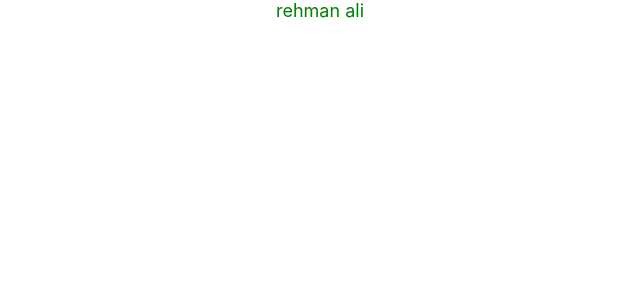
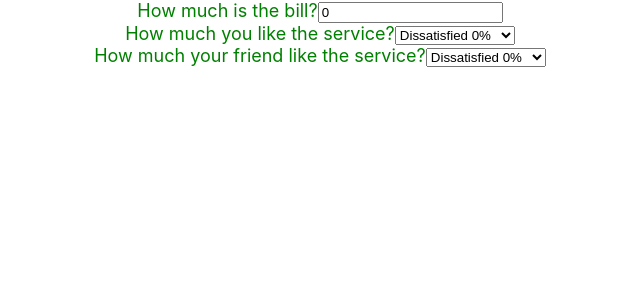
Before and after one commit to rehmeee/React-practice-projects, a React (Create React App) app in the folder tip-calculator/: page / in a window 1280 px wide. Shown: the top 300 px of the page, without its empty margins (320-960 px from the left). Built offline with nearby package versions, Linux system fonts and the light colour scheme.

Commit message:
elements controlled properly

```diff
--- a/tip-calculator/src/App.js
+++ b/tip-calculator/src/App.js
@@ -1,9 +1,11 @@
-import logo from './logo.svg';
 import './App.css';
+import Calculator from './components/Calculator';
 
 function App() {
   return (
-    <div> rehman ali </div>
+    <div>
+      <Calculator/>
+       </div>
   );
 }
 
--- /dev/null
+++ b/tip-calculator/src/components/Calculator.js
@@ -0,0 +1,42 @@
+import React from "react";
+import { useState } from "react";
+function Calculator() {
+  const [billValue, setBillValue] = useState(0);
+  const [myTipSugestion, setmyTipSugestion] = useState(0);
+  const [friendTipSugestion, setFriendTipSugestion] = useState(0);
+  function handleFriendSelect(e){
+    console.log(e.target.value);
+    setFriendTipSugestion(e.target.value)
+  }
+
+  return (
+    <div>
+      <span>How much is the bill?</span>
+      <input
+        type="text"
+        name=""
+        id=""
+        value={billValue}
+        onChange={(e) => setBillValue(e.target.value)}
+      />
+      <br />
+      <span>How much you like the service?</span>
+      <select name="" id="" value={myTipSugestion} onChange={(e)=> setmyTipSugestion(e.target.value)}>
+        <option value={0}> Dissatisfied 0%</option>
+        <option value={5}> it was okay 5%</option>
+        <option value={10}> it was good 10%</option>
+        <option value={25}> its amazing 25%</option>
+      </select>
+      <br />
+      <span>How much your friend like the service?</span>
+      <select name="" id="" value={friendTipSugestion} onChange={(e)=>handleFriendSelect(e)}>
+        <option value={0}> Dissatisfied 0%</option>
+        <option value={5}> it was okay 5%</option>
+        <option value={10}> it was good 10%</option>
+        <option value={25}> its amazing 25%</option>
+      </select>
+    </div>
+  );
+}
+
+export default Calculator;
```
